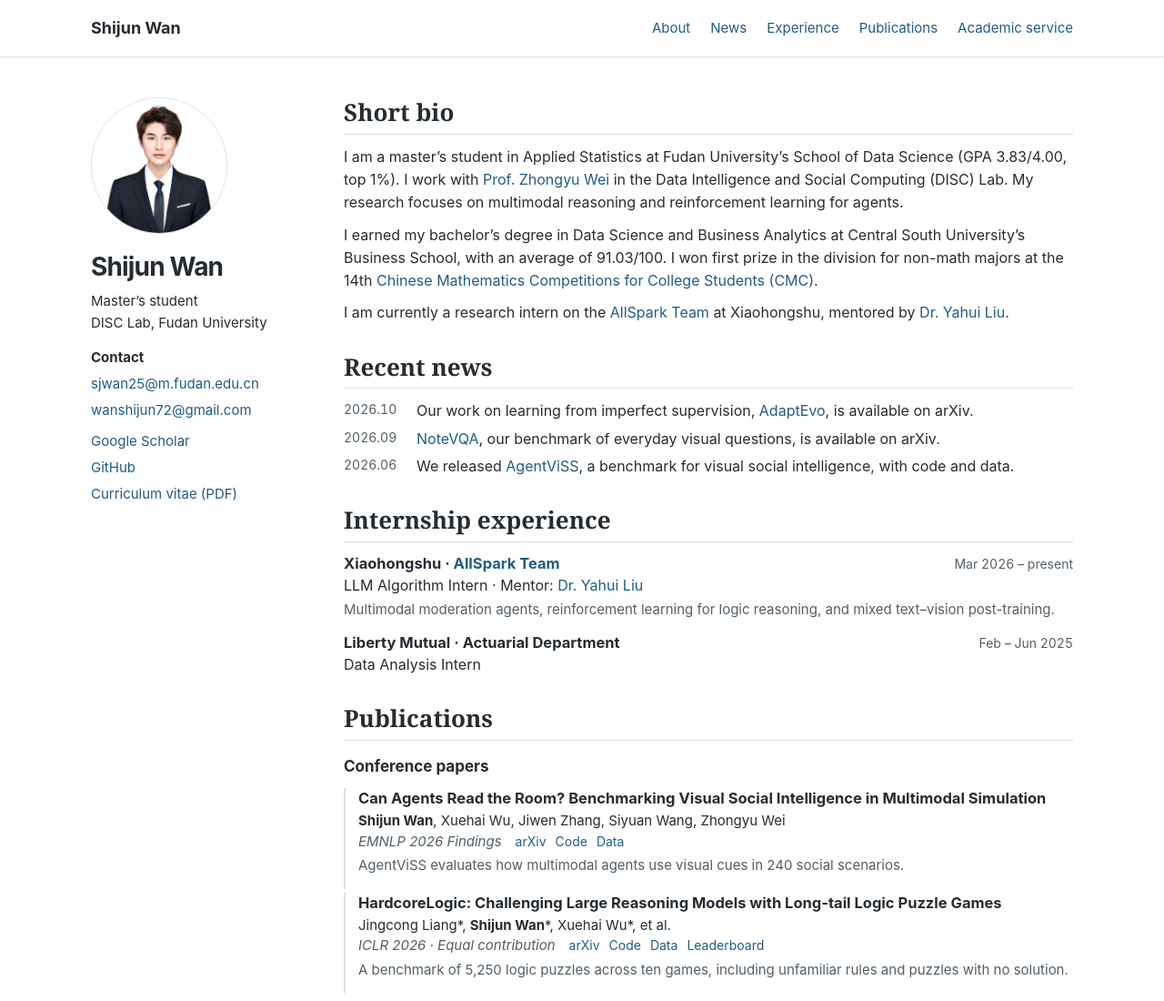
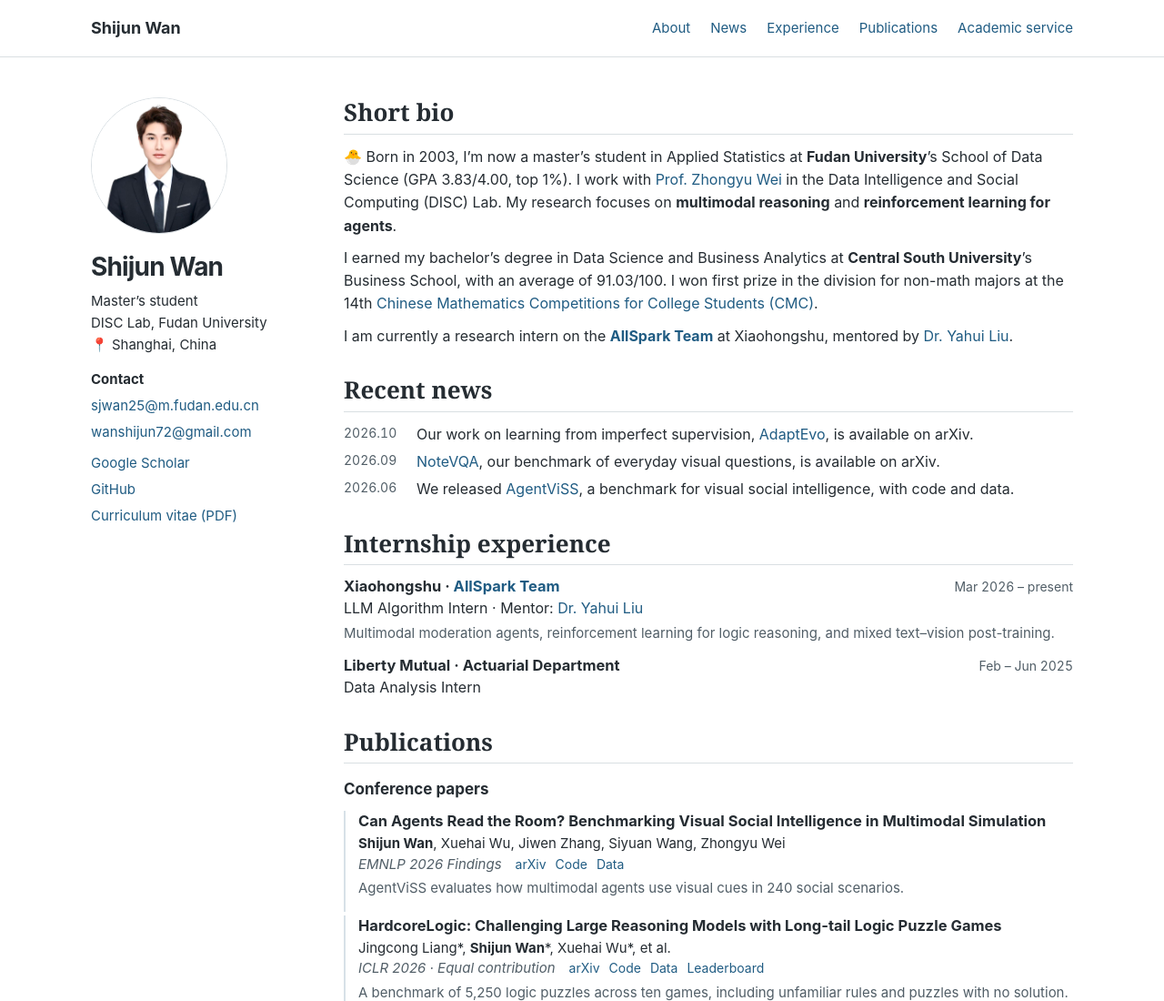
Before and after one commit to JunsWan/junswan.github.io, a plain HTML site: page index.html in a window 1280 px wide. Shown: the top 1100 px of the page at 91% size. Drawn offline with Linux system fonts and the light colour scheme.

Commit message:
Add location and birth year and highlight bio details

```diff
--- a/index.html
+++ b/index.html
@@ -9,15 +9,16 @@
 <img class="portrait" src="portrait.jpg" width="150" height="150" alt="Shijun Wan">
 <div><h1>Shijun Wan</h1>
 <p class="affiliation">Master’s student<br>DISC Lab, Fudan University</p>
+<p><span aria-hidden="true">📍</span> Shanghai, China</p>
 <div class="side-links"><strong>Contact</strong>
 <a href="mailto:sjwan25@m.fudan.edu.cn">sjwan25@m.fudan.edu.cn</a>
 <a href="mailto:wanshijun72@gmail.com">wanshijun72@gmail.com</a></div>
 <div class="side-links profile-links"><a href="https://scholar.google.com/citations?user=6gcXFTkAAAAJ&amp;hl=en">Google Scholar</a><a href="https://github.com/JunsWan">GitHub</a><a href="Shijun-Wan-CV.pdf">Curriculum vitae (PDF)</a></div></div></aside>
 <main>
 <section id="about"><h2>Short bio</h2>
-<p>I am a master’s student in Applied Statistics at Fudan University’s School of Data Science (GPA 3.83/4.00, top 1%). I work with <a href="https://scholar.google.com/citations?user=AjLDxxgAAAAJ&amp;hl=en">Prof. Zhongyu Wei</a> in the Data Intelligence and Social Computing (DISC) Lab. My research focuses on multimodal reasoning and reinforcement learning for agents.</p>
-<p>I earned my bachelor’s degree in Data Science and Business Analytics at Central South University’s Business School, with an average of 91.03/100. I won first prize in the division for non-math majors at the 14th <a href="https://www.cmathc.org.cn/jianjie/">Chinese Mathematics Competitions for College Students (CMC)</a>.</p>
-<p>I am currently a research intern on the <a href="https://huggingface.co/AllSpark-Research">AllSpark Team</a> at Xiaohongshu, mentored by <a href="https://yhlleo.github.io/">Dr. Yahui Liu</a>.</p>
+<p><span aria-hidden="true">🐣</span> Born in 2003, I’m now a master’s student in Applied Statistics at <strong>Fudan University</strong>’s School of Data Science (GPA 3.83/4.00, top 1%). I work with <a href="https://scholar.google.com/citations?user=AjLDxxgAAAAJ&amp;hl=en">Prof. Zhongyu Wei</a> in the Data Intelligence and Social Computing (DISC) Lab. My research focuses on <strong>multimodal reasoning</strong> and <strong>reinforcement learning for agents</strong>.</p>
+<p>I earned my bachelor’s degree in Data Science and Business Analytics at <strong>Central South University</strong>’s Business School, with an average of 91.03/100. I won first prize in the division for non-math majors at the 14th <a href="https://www.cmathc.org.cn/jianjie/">Chinese Mathematics Competitions for College Students (CMC)</a>.</p>
+<p>I am currently a research intern on the <a href="https://huggingface.co/AllSpark-Research"><strong>AllSpark Team</strong></a> at Xiaohongshu, mentored by <a href="https://yhlleo.github.io/">Dr. Yahui Liu</a>.</p>
 </section>
 <section id="news"><h2>Recent news</h2>
 <ul class="news"><li><time>2026.10</time><div>Our work on learning from imperfect supervision, <a href="https://arxiv.org/abs/2610.11354">AdaptEvo</a>, is available on arXiv.</div></li><li><time>2026.09</time><div><a href="https://arxiv.org/abs/2609.15695">NoteVQA</a>, our benchmark of everyday visual questions, is available on arXiv.</div></li><li><time>2026.06</time><div>We released <a href="https://github.com/JunsWan/AgentViSS">AgentViSS</a>, a benchmark for visual social intelligence, with code and data.</div></li></ul>
```
